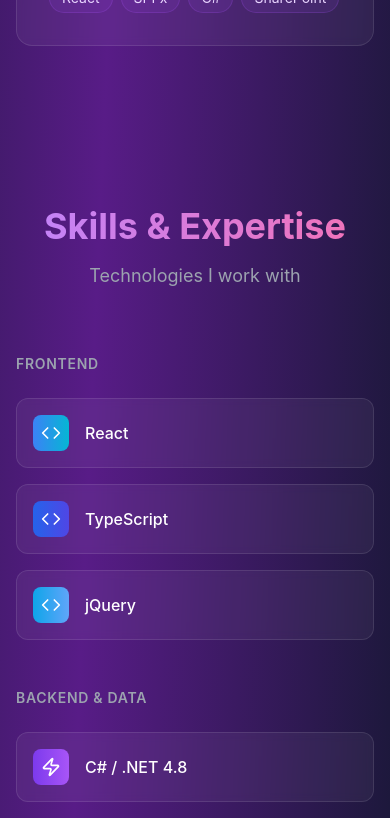
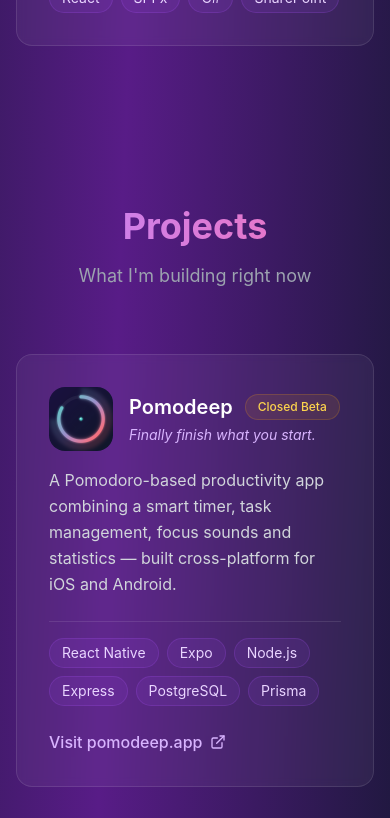
Before and after one commit to Dubmatth/Portfolio_React, a React (Create React App) app: page / in a window 390 px wide. Shown: the part 6460-7278 px from the top of the page. Built offline with nearby package versions, Linux system fonts and the light colour scheme; no server answers.

Commit message:
feat: add Projects section showing Pomodeep
Fixes #14

```diff
--- a/src/components/ModernPortfolio.js
+++ b/src/components/ModernPortfolio.js
@@ -4,6 +4,7 @@ import Navigation from "./Navigation";
 import Hero from "./Hero";
 import About from "./About";
 import Experiences from "./Experiences";
+import Projects from "./Projects";
 import Skills from "./Skills";
 import Contact from "./Contact";
 import Footer from "./Footer";
@@ -15,6 +16,7 @@ const ModernPortfolio = () => {
   const heroRef = useRef(null);
   const aboutRef = useRef(null);
   const experiencesRef = useRef(null);
+  const projectsRef = useRef(null);
   const skillsRef = useRef(null);
   const contactRef = useRef(null);
 
@@ -26,6 +28,7 @@ const ModernPortfolio = () => {
         { id: "home", ref: heroRef },
         { id: "about", ref: aboutRef },
         { id: "experiences", ref: experiencesRef },
+        { id: "projects", ref: projectsRef },
         { id: "skills", ref: skillsRef },
         { id: "contact", ref: contactRef },
       ];
@@ -48,6 +51,7 @@ const ModernPortfolio = () => {
       home: heroRef,
       about: aboutRef,
       experiences: experiencesRef,
+      projects: projectsRef,
       skills: skillsRef,
       contact: contactRef,
     };
@@ -65,6 +69,7 @@ const ModernPortfolio = () => {
       <Hero heroRef={heroRef} isLoaded={isLoaded} scrollToSection={scrollToSection} />
       <About aboutRef={aboutRef} />
       <Experiences experiencesRef={experiencesRef} isLoaded={isLoaded} />
+      <Projects projectsRef={projectsRef} isLoaded={isLoaded} />
       <Skills skillsRef={skillsRef} isLoaded={isLoaded} />
       <Contact contactRef={contactRef} />
       <Footer />
--- /dev/null
+++ b/src/components/Projects.js
@@ -0,0 +1,72 @@
+import { ExternalLink } from "lucide-react";
+import { projects } from "../data/portfolio";
+import pomodeepIcon from "../assets/pomodeep-icon.png";
+
+const Projects = ({ projectsRef, isLoaded }) => {
+  return (
+    <section ref={projectsRef} className="py-20 relative">
+      <div className="max-w-6xl mx-auto px-4">
+        <div className="text-center mb-16">
+          <h2 className="text-4xl md:text-5xl font-bold mb-4 bg-gradient-to-r from-purple-400 to-pink-400 bg-clip-text text-transparent">
+            Projects
+          </h2>
+          <p className="text-gray-400 text-lg">What I'm building right now</p>
+        </div>
+
+        <div className="grid md:grid-cols-2 gap-8">
+          {projects.map((project, index) => (
+            <div
+              key={project.id}
+              className={`bg-white/5 backdrop-blur-sm rounded-2xl p-8 border border-white/10 hover:border-white/20 transition-all duration-500 ${
+                isLoaded ? "opacity-100 translate-y-0" : "opacity-0 translate-y-10"
+              }`}
+              style={{ transitionDelay: `${index * 100}ms` }}
+            >
+              <div className="flex items-center gap-4 mb-4">
+                <img
+                  src={pomodeepIcon}
+                  alt={`${project.name} icon`}
+                  className="w-16 h-16 rounded-2xl shrink-0"
+                />
+                <div>
+                  <div className="flex items-center gap-3">
+                    <h3 className="text-xl font-semibold">{project.name}</h3>
+                    <span className="px-3 py-1 text-xs font-medium bg-amber-500/10 text-amber-300 rounded-full border border-amber-500/20">
+                      {project.status}
+                    </span>
+                  </div>
+                  <p className="text-purple-300 italic text-sm mt-1">{project.tagline}</p>
+                </div>
+              </div>
+
+              <p className="text-gray-300 mb-6 leading-relaxed">{project.description}</p>
+
+              <div className="flex flex-wrap gap-2 pt-4 border-t border-white/10 mb-6">
+                {project.technologies.map((tech) => (
+                  <span
+                    key={tech}
+                    className="px-3 py-1 text-sm bg-purple-500/10 text-purple-200 rounded-full border border-purple-500/20"
+                  >
+                    {tech}
+                  </span>
+                ))}
+              </div>
+
+              <a
+                href={project.link}
+                target="_blank"
+                rel="noopener noreferrer"
+                className="inline-flex items-center gap-2 text-purple-300 hover:text-purple-200 font-medium transition-colors"
+              >
+                Visit {project.link.replace(/^https?:\/\//, "")}
+                <ExternalLink size={16} />
+              </a>
+            </div>
+          ))}
+        </div>
+      </div>
+    </section>
+  );
+};
+
+export default Projects;
```
Also changed, not shown: 1 other file (tests, documents, lock files or other folders).
